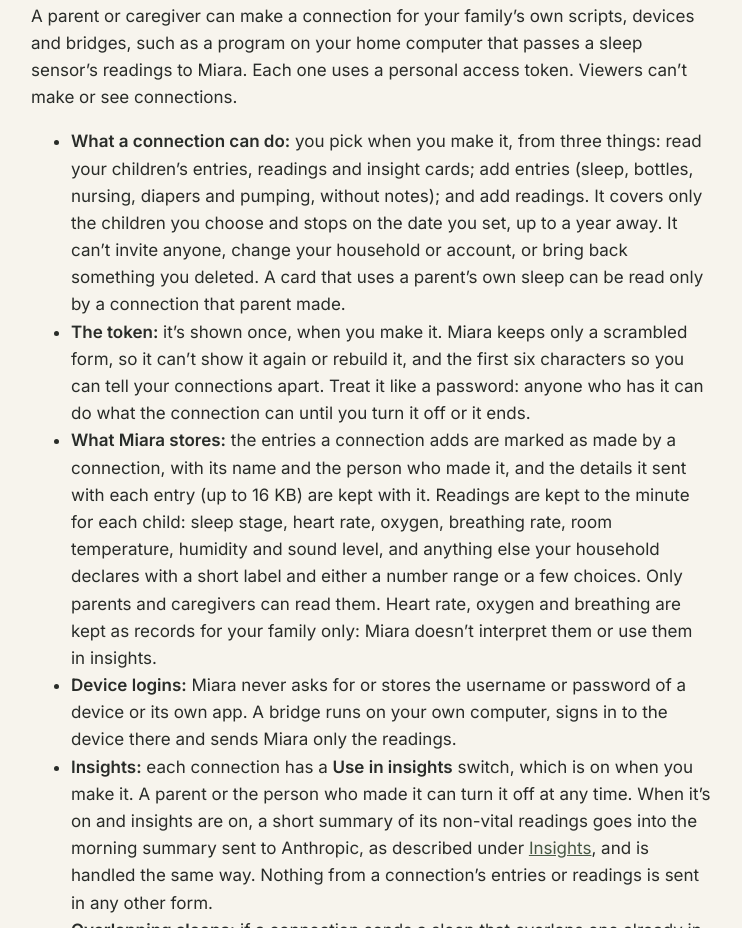
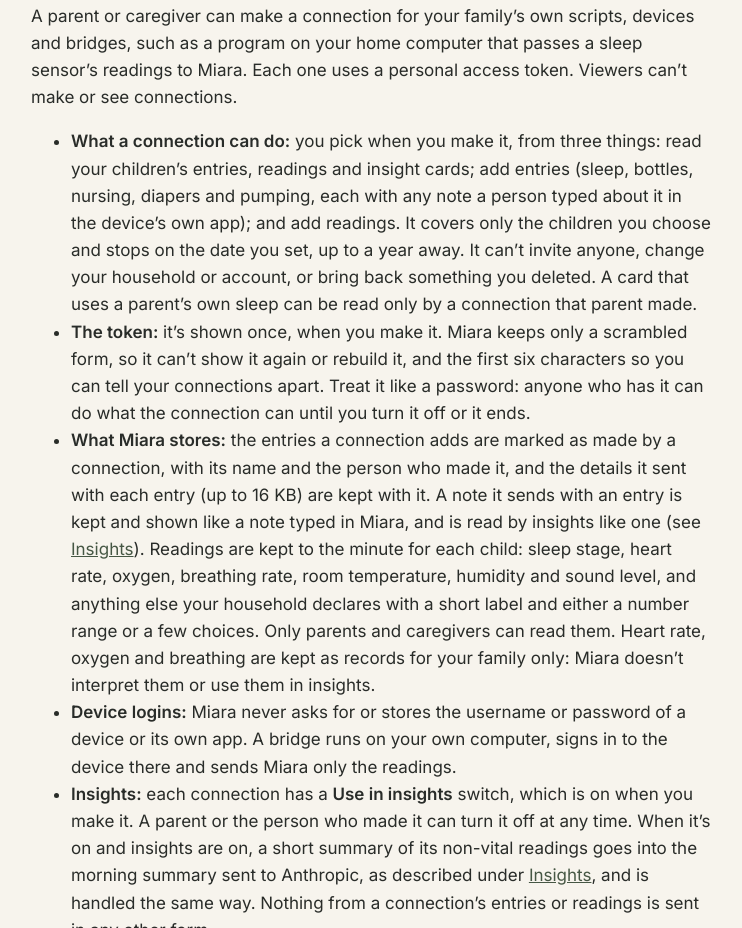
Before and after one commit to noahpresler/miaraos-site, a plain HTML site: page privacy.html in a window 1280 px wide. Shown: the part 7995-8923 px from the top of the page, without its empty margins (269-1011 px from the left). Drawn offline with Linux system fonts and the light colour scheme.

Commit message:
Privacy: connection notes (sync with MiaraOS #752) (#16)
Co-authored-by: Claude Opus 5.5 <noreply@anthropic.com>

```diff
--- a/privacy.html
+++ b/privacy.html
@@ -72,9 +72,9 @@
 <h2 id="connections">Connections and device data</h2>
 <p>A parent or caregiver can make a connection for your family’s own scripts, devices and bridges, such as a program on your home computer that passes a sleep sensor’s readings to Miara. Each one uses a personal access token. Viewers can’t make or see connections.</p>
 <ul>
-<li><strong>What a connection can do:</strong> you pick when you make it, from three things: read your children’s entries, readings and insight cards; add entries (sleep, bottles, nursing, diapers and pumping, without notes); and add readings. It covers only the children you choose and stops on the date you set, up to a year away. It can’t invite anyone, change your household or account, or bring back something you deleted. A card that uses a parent’s own sleep can be read only by a connection that parent made.</li>
+<li><strong>What a connection can do:</strong> you pick when you make it, from three things: read your children’s entries, readings and insight cards; add entries (sleep, bottles, nursing, diapers and pumping, each with any note a person typed about it in the device’s own app); and add readings. It covers only the children you choose and stops on the date you set, up to a year away. It can’t invite anyone, change your household or account, or bring back something you deleted. A card that uses a parent’s own sleep can be read only by a connection that parent made.</li>
 <li><strong>The token:</strong> it’s shown once, when you make it. Miara keeps only a scrambled form, so it can’t show it again or rebuild it, and the first six characters so you can tell your connections apart. Treat it like a password: anyone who has it can do what the connection can until you turn it off or it ends.</li>
-<li><strong>What Miara stores:</strong> the entries a connection adds are marked as made by a connection, with its name and the person who made it, and the details it sent with each entry (up to 16 KB) are kept with it. Readings are kept to the minute for each child: sleep stage, heart rate, oxygen, breathing rate, room temperature, humidity and sound level, and anything else your household declares with a short label and either a number range or a few choices. Only parents and caregivers can read them. Heart rate, oxygen and breathing are kept as records for your family only: Miara doesn’t interpret them or use them in insights.</li>
+<li><strong>What Miara stores:</strong> the entries a connection adds are marked as made by a connection, with its name and the person who made it, and the details it sent with each entry (up to 16 KB) are kept with it. A note it sends with an entry is kept and shown like a note typed in Miara, and is read by insights like one (see <a href="#insights">Insights</a>). Readings are kept to the minute for each child: sleep stage, heart rate, oxygen, breathing rate, room temperature, humidity and sound level, and anything else your household declares with a short label and either a number range or a few choices. Only parents and caregivers can read them. Heart rate, oxygen and breathing are kept as records for your family only: Miara doesn’t interpret them or use them in insights.</li>
 <li><strong>Device logins:</strong> Miara never asks for or stores the username or password of a device or its own app. A bridge runs on your own computer, signs in to the device there and sends Miara only the readings.</li>
 <li><strong>Insights:</strong> each connection has a <strong>Use in insights</strong> switch, which is on when you make it. A parent or the person who made it can turn it off at any time. When it’s on and insights are on, a short summary of its non-vital readings goes into the morning summary sent to Anthropic, as described under <a href="#insights">Insights</a>, and is handled the same way. Nothing from a connection’s entries or readings is sent in any other form.</li>
 <li><strong>Overlapping sleeps:</strong> if a connection sends a sleep that overlaps one already in your log, Miara doesn’t add it a second time. It asks a parent or caregiver whether to use the device’s times or keep the logged ones, and keeps the other times with the entry.</li>
```
